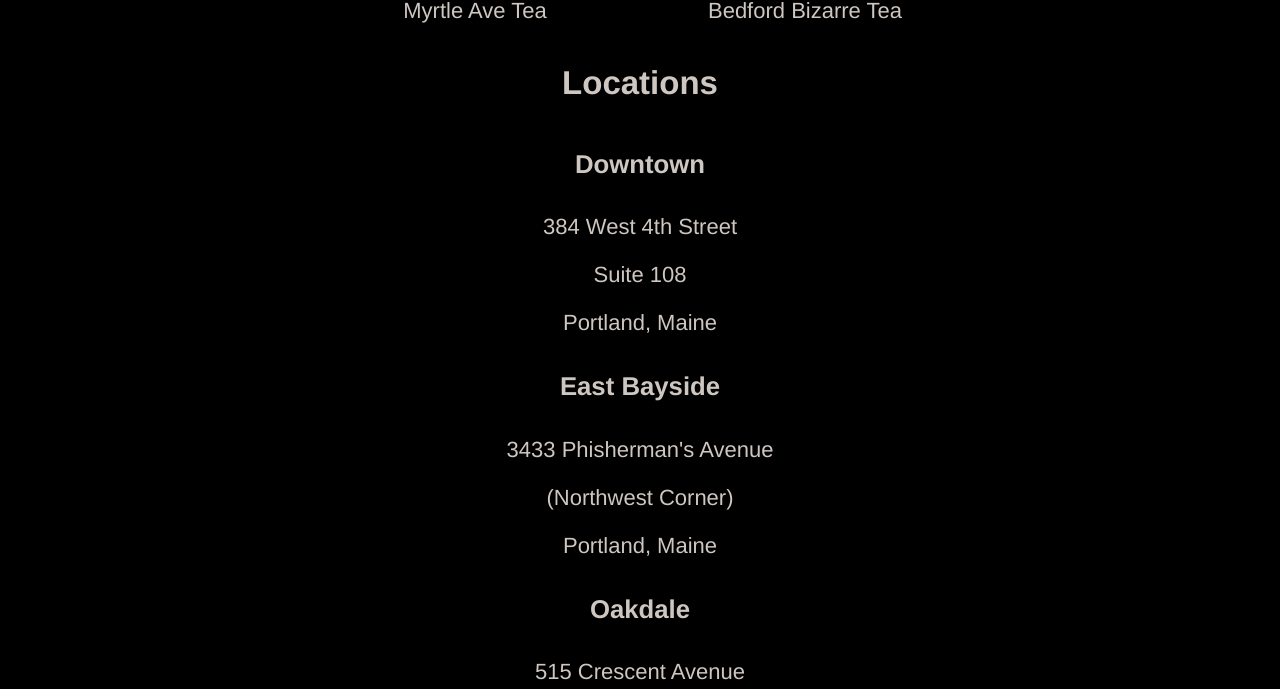
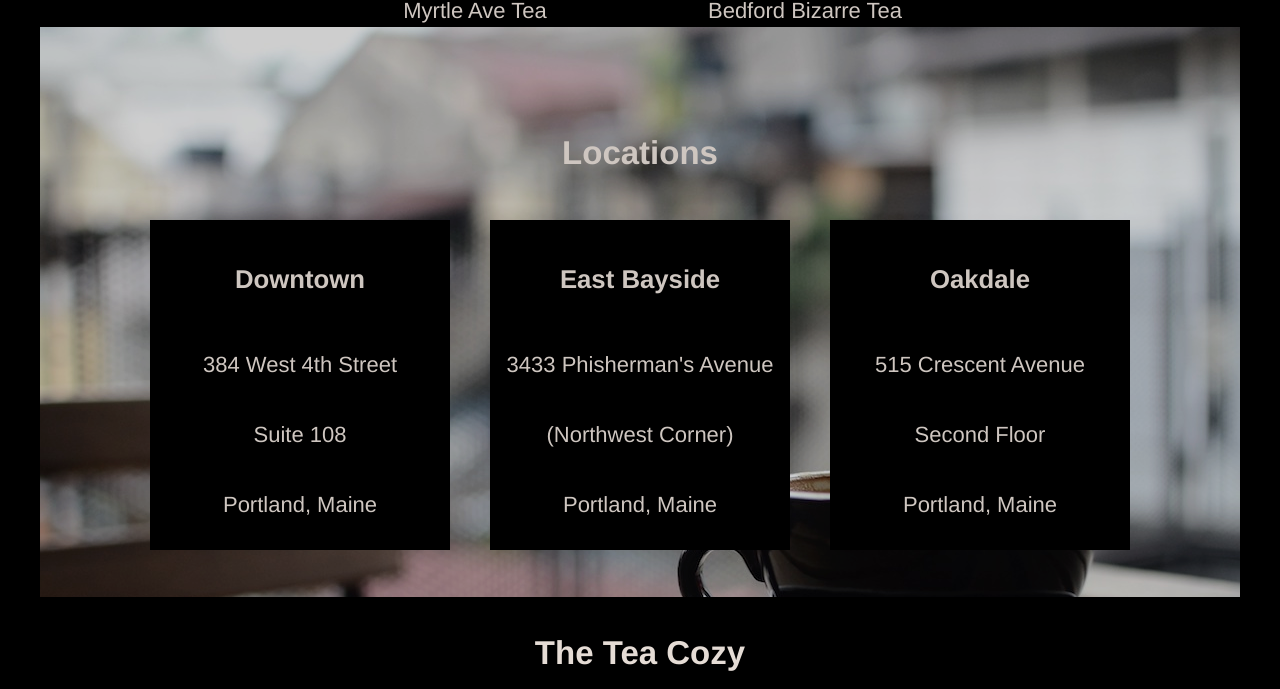
Before and after one commit to Mair2017/TeaCozy, a plain HTML site: page index.html in a window 1280 px wide. Shown: the part 1591-2280 px from the top of the page. Drawn offline with Linux system fonts and the light colour scheme.

Commit message:
Complete design locations.

```diff
--- a/Resources/CSS/style.css
+++ b/Resources/CSS/style.css
@@ -72,6 +72,10 @@ h2, h3, h4 {
   padding: 10px;
 }
 
+p {
+  display: block;
+}
+
 #feattea {
   height: 700px;
   width: 1000px;
@@ -96,3 +100,30 @@ h2, h3, h4 {
   font-weight: bold;
   text-align: center;
 }
+
+#locations {
+  background-image: url(../images/img-locations-background.jpg);
+  height: 500px;
+  width: 1200px;
+  padding-top: 70px;
+}
+
+#locations .flex-container {
+  width: 1100px;
+  margin: auto;
+}
+
+.flex-container.locationslist{
+  padding-top: 5px;
+}
+
+.loc {
+  opacity: 1;
+  background-color: black;
+  flex-basis: 280px;
+  display: flex;
+  flex-direction: column;
+  justify-content: center;
+  padding: 10px;
+  margin: 5px 20px;
+}
--- a/index.html
+++ b/index.html
@@ -66,7 +66,7 @@
       </div>
       <div id="locations">
         <h2>Locations</h2>
-        <div class="locationslist">
+        <div class="flex-container locationslist">
           <div class="loc">
             <h3>Downtown</h3>
             <p>384 West 4th Street</p>
```
